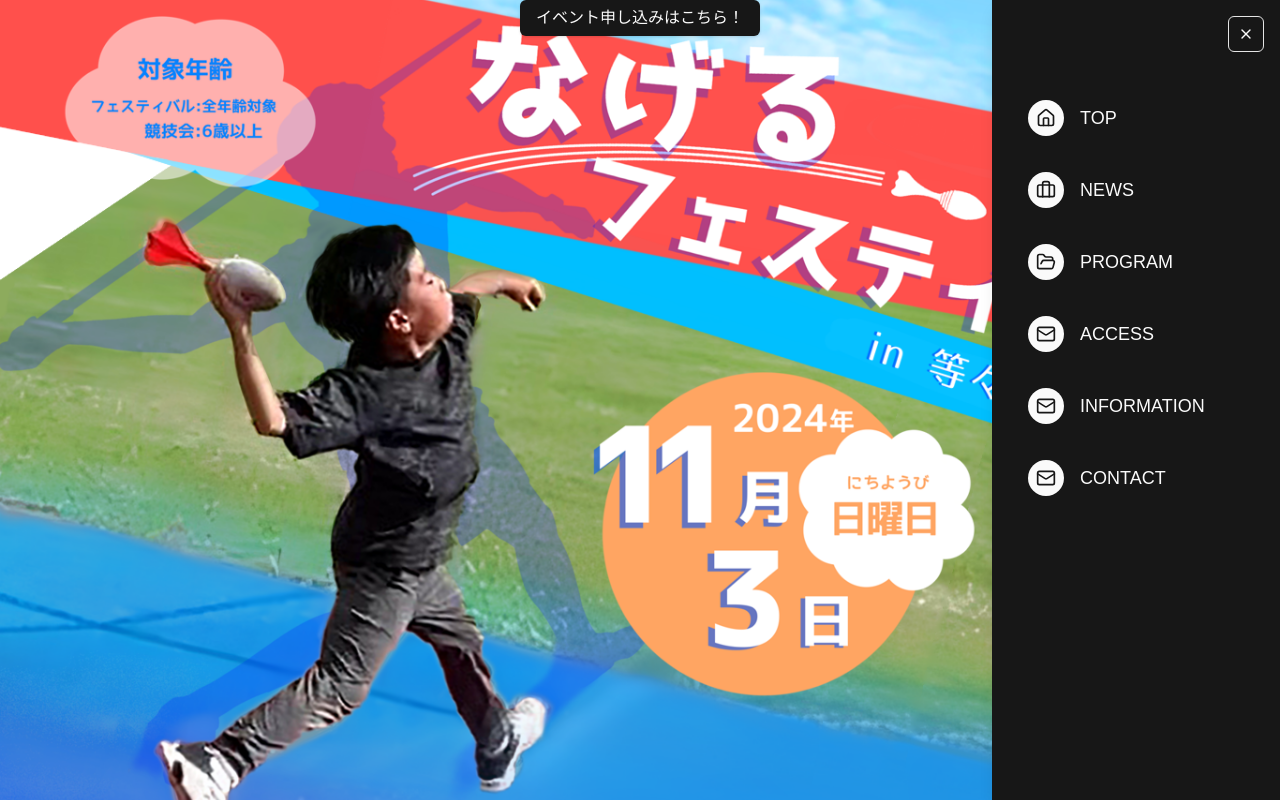
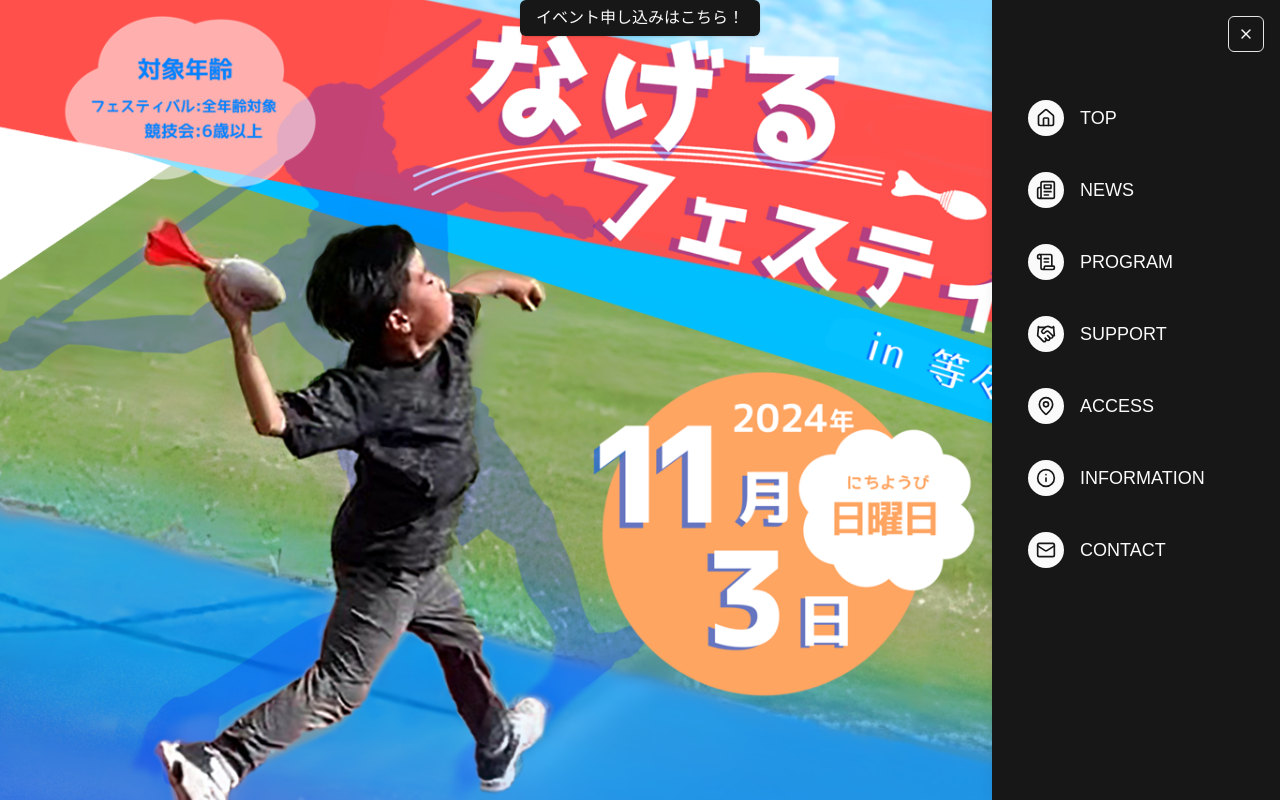
Before and after one commit to Shigurex/nagefes, a Next.js app: page / in a window 1280 px wide. Both pictures are taken after a click on the button "メニューを開く". Shown: the top 800 px of the page. Built offline with nearby package versions, Linux system fonts and the light colour scheme.

Commit message:
added menu

```diff
--- a/src/app/page.tsx
+++ b/src/app/page.tsx
@@ -1,3 +1,4 @@
+import { News } from '@/components/home/news'
 import { Program } from '@/components/home/programs'
 import TopPage from '@/components/home/toppage'
 
@@ -5,6 +6,7 @@ export default function Home() {
   return (
     <>
       <TopPage />
+      <News />
       <Program />
     </>
   )
--- a/src/components/common/menuTitle.tsx
+++ b/src/components/common/menuTitle.tsx
@@ -1,9 +1,13 @@
-export const MenuTitle = () => {
+type Props = {
+  children: React.ReactNode
+}
+
+export const MenuTitle = ({ children }: Props) => {
   return (
     <div className='w-full'>
       <div className='text-white flex items-center border-b-4 border-black'>
         <span className='font-bold text-xl bg-black py-2 w-[200px] text-center'>
-          PROGRAM
+          {children}
         </span>
       </div>
     </div>
--- /dev/null
+++ b/src/components/home/news.tsx
@@ -0,0 +1,10 @@
+import { MenuTitle } from '../common/menuTitle'
+
+export const News = () => {
+  return (
+    <div className='container mx-auto flex flex-col px-3 py-10 gap-5' id='news'>
+      <MenuTitle>News</MenuTitle>
+      <div className='grid grid-cols-1 sm:grid-cols-2 lg:grid-cols-3 gap-4' />
+    </div>
+  )
+}
--- a/src/components/home/programs.tsx
+++ b/src/components/home/programs.tsx
@@ -7,7 +7,7 @@ export const Program = () => {
       className='container mx-auto flex flex-col px-3 py-10 gap-5'
       id='program'
     >
-      <MenuTitle />
+      <MenuTitle>Program</MenuTitle>
       <div className='grid grid-cols-1 sm:grid-cols-2 lg:grid-cols-3 gap-4'>
         <ProgramCard />
         <ProgramCard />
--- a/src/components/layouts/header/page.tsx
+++ b/src/components/layouts/header/page.tsx
@@ -1,8 +1,9 @@
 'use client'
 
 import { Button } from '@/components/ui/button'
+import { menuItems } from '@/constant/menu'
 import { AnimatePresence, motion } from 'framer-motion'
-import { Briefcase, FolderOpen, Home, Mail, Menu, X } from 'lucide-react'
+import { Menu, X } from 'lucide-react'
 import Link from 'next/link'
 import { useEffect, useRef, useState } from 'react'
 
@@ -40,23 +41,6 @@ export const Header = () => {
       transition: { duration: 0.5, ease: 'easeInOut' },
     },
   }
-
-  const menuItems = [
-    { name: 'TOP', path: '/#top', icon: <Home className='h-5 w-5' /> },
-    { name: 'NEWS', path: '/#news', icon: <Briefcase className='h-5 w-5' /> },
-    {
-      name: 'PROGRAM',
-      path: '/#program',
-      icon: <FolderOpen className='h-5 w-5' />,
-    },
-    { name: 'ACCESS', path: '/#access', icon: <Mail className='h-5 w-5' /> },
-    {
-      name: 'INFORMATION',
-      path: '/#information',
-      icon: <Mail className='h-5 w-5' />,
-    },
-    { name: 'CONTACT', path: '/#contact', icon: <Mail className='h-5 w-5' /> },
-  ]
 
   return (
     <nav className='relative'>
--- /dev/null
+++ b/src/constant/menu.tsx
@@ -0,0 +1,37 @@
+import {
+  Handshake,
+  Home,
+  Info,
+  Mail,
+  MapPin,
+  Newspaper,
+  ScrollText,
+} from 'lucide-react'
+
+export interface Menu {
+  name: string
+  path: string
+  icon: JSX.Element
+}
+
+export const menuItems: Menu[] = [
+  { name: 'TOP', path: '/#top', icon: <Home className='h-5 w-5' /> },
+  { name: 'NEWS', path: '/#news', icon: <Newspaper className='h-5 w-5' /> },
+  {
+    name: 'PROGRAM',
+    path: '/#program',
+    icon: <ScrollText className='h-5 w-5' />,
+  },
+  {
+    name: 'SUPPORT',
+    path: '/#support',
+    icon: <Handshake className='h-5 w-5' />,
+  },
+  { name: 'ACCESS', path: '/#access', icon: <MapPin className='h-5 w-5' /> },
+  {
+    name: 'INFORMATION',
+    path: '/#information',
+    icon: <Info className='h-5 w-5' />,
+  },
+  { name: 'CONTACT', path: '/#contact', icon: <Mail className='h-5 w-5' /> },
+]
```
Also changed, not shown: src/components/home/support.tsx (added).
